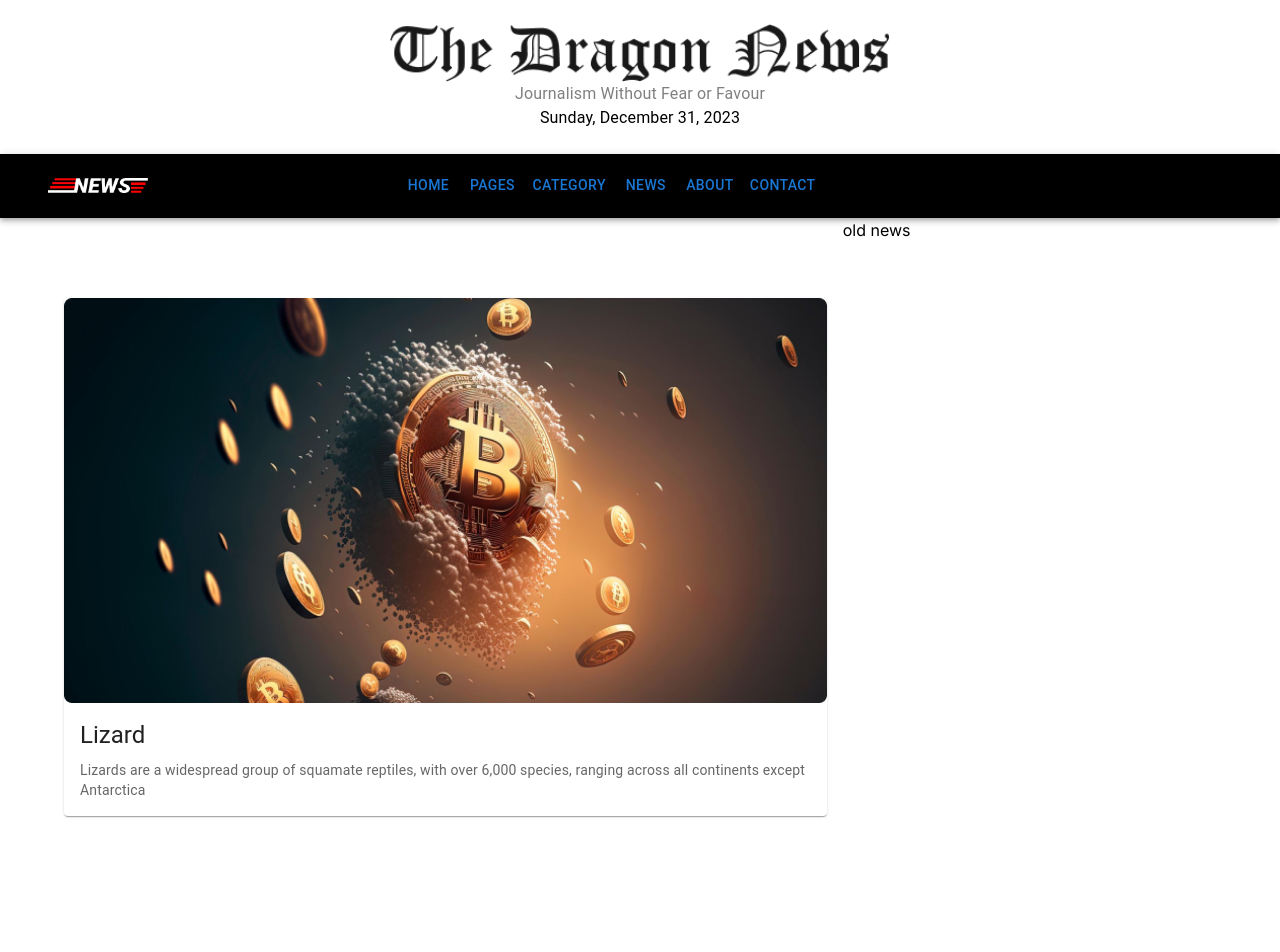
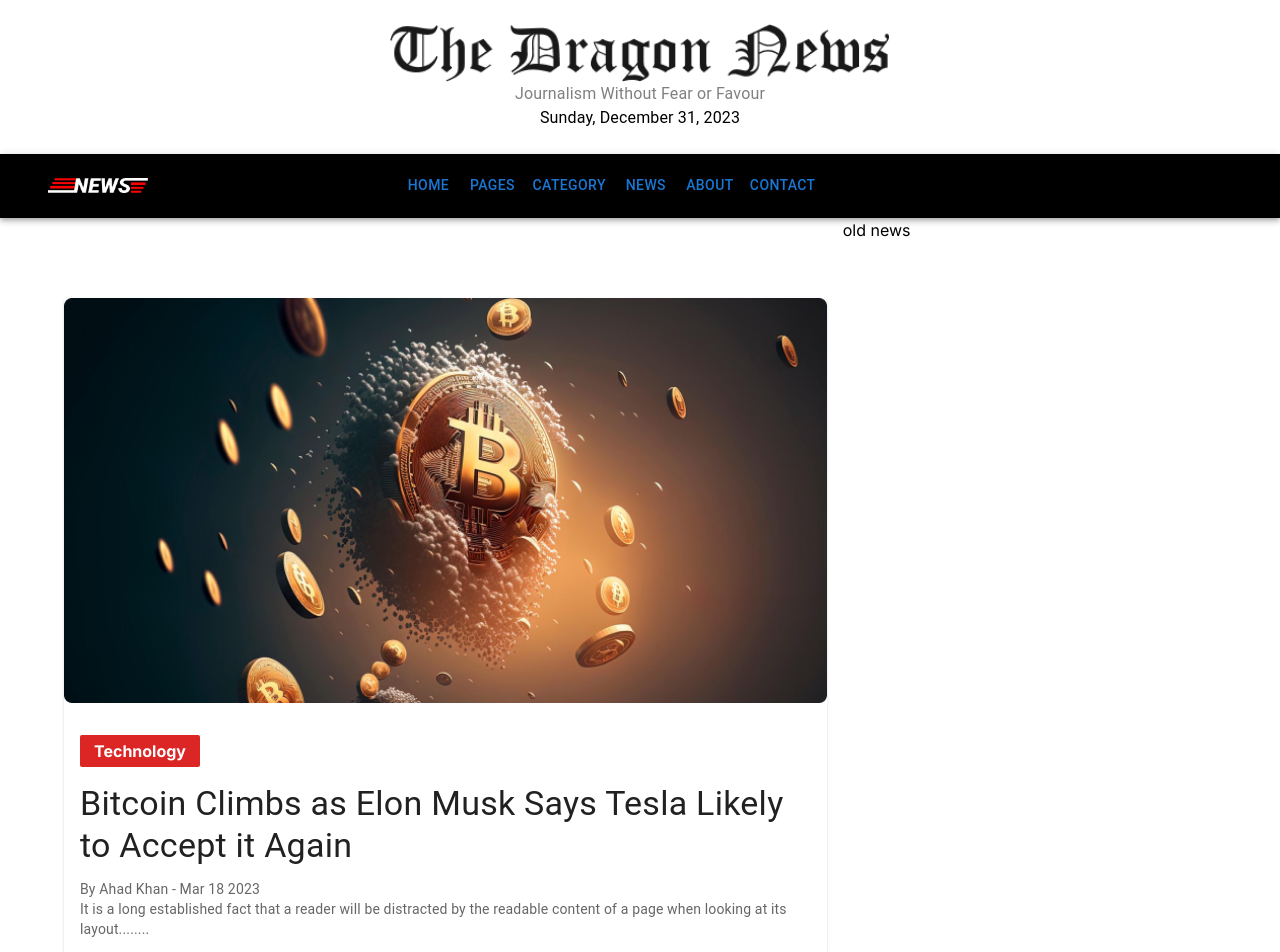
Before and after one commit to MD-AHAD-KHAN-PATHAN/next-news, a Next.js app: page / in a window 1280 px wide. Shown: the top 952 px of the page. Built offline with nearby package versions, Linux system fonts and the light colour scheme.

Commit message:
latest news card added

```diff
--- a/src/components/ui/LatestNews/LatestNews.js
+++ b/src/components/ui/LatestNews/LatestNews.js
@@ -1,4 +1,4 @@
-import { Box, Card, CardActionArea, CardContent, CardMedia, Typography } from "@mui/material";
+import { Box, Button, Card, CardActionArea, CardContent, CardMedia, Typography } from "@mui/material";
 import Image from "next/image";
 import bitcoin from "@/assets/topnews.png"
 
@@ -9,15 +9,18 @@ const LatestNews = () => {
             <Card>
                 <CardActionArea>
                     <CardMedia>
-                        <Image src={bitcoin} width={800} alt="top news"/>
+                        <Image src={bitcoin} width={800} alt="top news" />
                     </CardMedia>
                     <CardContent>
-                        <Typography gutterBottom variant="h5" component="div">
-                            Lizard
+                        <p className="my-4 w-[120px] bg-red-600 text-white font-bold text-center py-1 rounded-sm">Technology</p>
+                        <Typography gutterBottom variant="h4" component="div">
+                            Bitcoin Climbs as Elon Musk Says Tesla Likely to Accept it Again
+                        </Typography>
+                        <Typography variant="body2" color="text.secondary" className="my-2">
+                            By Ahad Khan - Mar 18 2023
                         </Typography>
                         <Typography variant="body2" color="text.secondary">
-                            Lizards are a widespread group of squamate reptiles, with over 6,000
-                            species, ranging across all continents except Antarctica
+                            It is a long established fact that a reader will be distracted by the readable content of a page when looking at its layout........
                         </Typography>
                     </CardContent>
                 </CardActionArea>
```
